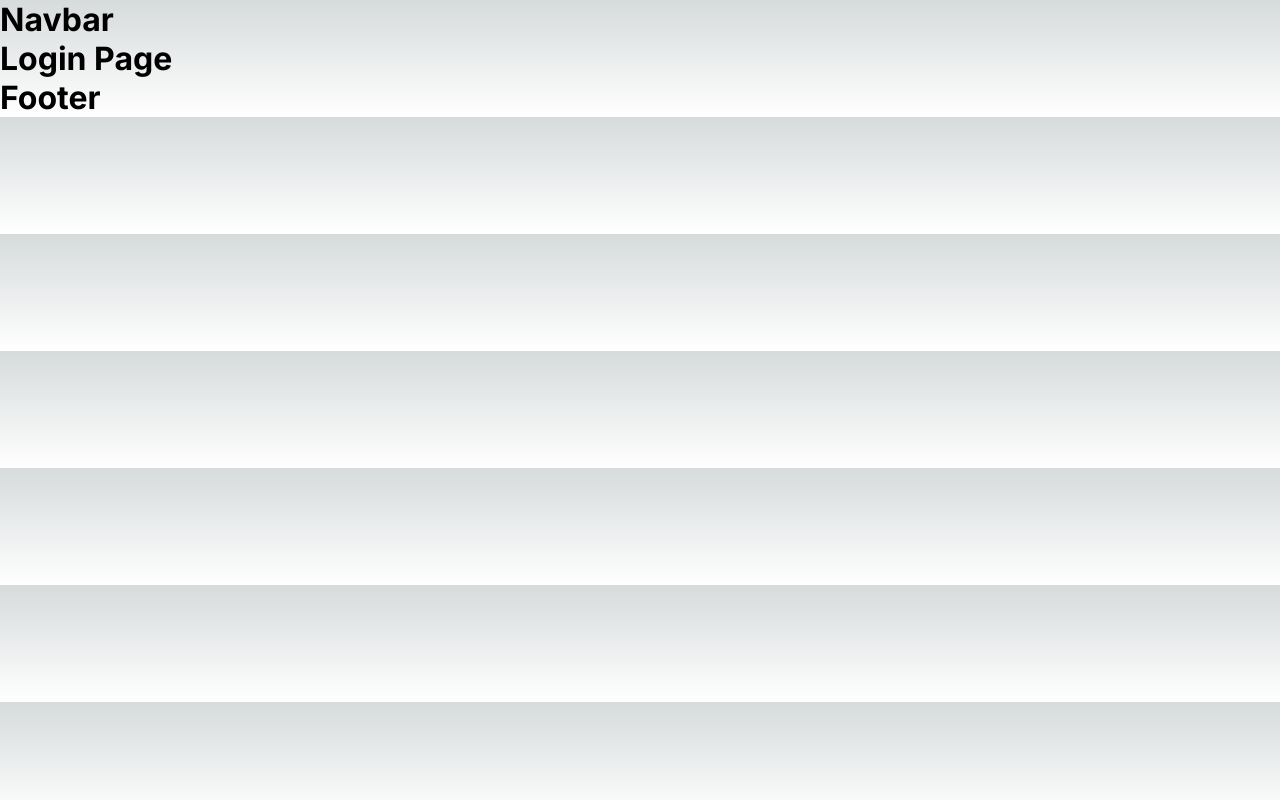
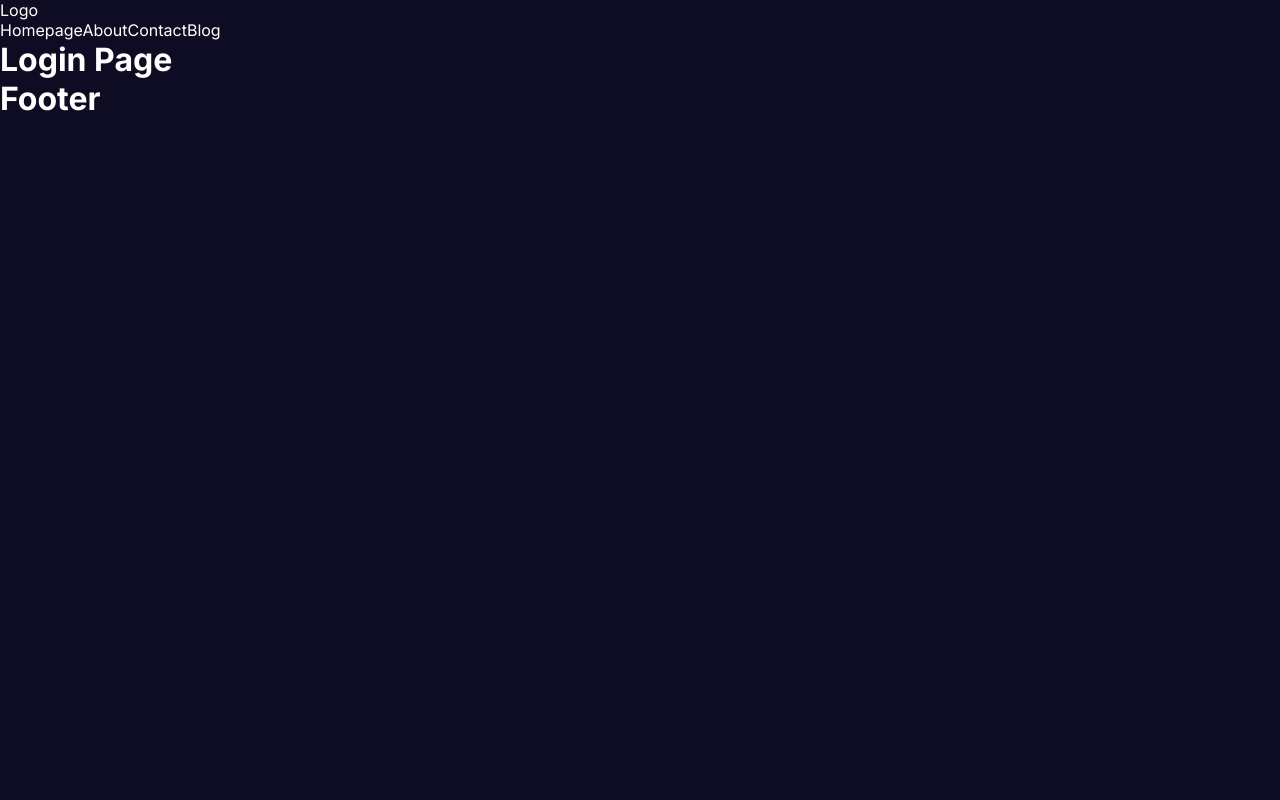
Before and after one commit to Kratosgado/kgopinion, a Next.js app: page /login in a window 1280 px wide. Built offline with nearby package versions, Linux system fonts and the light colour scheme.

Commit message:
start styling

```diff
--- a/src/app/globals.css
+++ b/src/app/globals.css
@@ -1,107 +1,23 @@
 :root {
-  --max-width: 1100px;
-  --border-radius: 12px;
-  --font-mono: ui-monospace, Menlo, Monaco, "Cascadia Mono", "Segoe UI Mono",
-    "Roboto Mono", "Oxygen Mono", "Ubuntu Monospace", "Source Code Pro",
-    "Fira Mono", "Droid Sans Mono", "Courier New", monospace;
-
-  --foreground-rgb: 0, 0, 0;
-  --background-start-rgb: 214, 219, 220;
-  --background-end-rgb: 255, 255, 255;
-
-  --primary-glow: conic-gradient(
-    from 180deg at 50% 50%,
-    #16abff33 0deg,
-    #0885ff33 55deg,
-    #54d6ff33 120deg,
-    #0071ff33 160deg,
-    transparent 360deg
-  );
-  --secondary-glow: radial-gradient(
-    rgba(255, 255, 255, 1),
-    rgba(255, 255, 255, 0)
-  );
-
-  --tile-start-rgb: 239, 245, 249;
-  --tile-end-rgb: 228, 232, 233;
-  --tile-border: conic-gradient(
-    #00000080,
-    #00000040,
-    #00000030,
-    #00000020,
-    #00000010,
-    #00000010,
-    #00000080
-  );
-
-  --callout-rgb: 238, 240, 241;
-  --callout-border-rgb: 172, 175, 176;
-  --card-rgb: 180, 185, 188;
-  --card-border-rgb: 131, 134, 135;
-}
-
-@media (prefers-color-scheme: dark) {
-  :root {
-    --foreground-rgb: 255, 255, 255;
-    --background-start-rgb: 0, 0, 0;
-    --background-end-rgb: 0, 0, 0;
-
-    --primary-glow: radial-gradient(rgba(1, 65, 255, 0.4), rgba(1, 65, 255, 0));
-    --secondary-glow: linear-gradient(
-      to bottom right,
-      rgba(1, 65, 255, 0),
-      rgba(1, 65, 255, 0),
-      rgba(1, 65, 255, 0.3)
-    );
-
-    --tile-start-rgb: 2, 13, 46;
-    --tile-end-rgb: 2, 5, 19;
-    --tile-border: conic-gradient(
-      #ffffff80,
-      #ffffff40,
-      #ffffff30,
-      #ffffff20,
-      #ffffff10,
-      #ffffff10,
-      #ffffff80
-    );
-
-    --callout-rgb: 20, 20, 20;
-    --callout-border-rgb: 108, 108, 108;
-    --card-rgb: 100, 100, 100;
-    --card-border-rgb: 200, 200, 200;
-  }
+  --bg: #0d0c22;
+  --bgSoft: #2d2db42;
+  --text: white;
+  --textSoft: #e5e5e5;
+  --btn: #3673fd;
 }
 
 * {
+  margin: 0;
+  padding: 0;
   box-sizing: border-box;
-  padding: 0;
-  margin: 0;
-}
-
-html,
-body {
-  max-width: 100vw;
-  overflow-x: hidden;
 }
 
 body {
-  color: rgb(var(--foreground-rgb));
-  background: linear-gradient(
-      to bottom,
-      transparent,
-      rgb(var(--background-end-rgb))
-    )
-    rgb(var(--background-start-rgb));
+  background-color: var(--bg);
+  color: var(--text);
 }
 
 a {
+  text-decoration: none;
   color: inherit;
-  text-decoration: none;
 }
-
-@media (prefers-color-scheme: dark) {
-  html {
-    color-scheme: dark;
-  }
-}
--- a/src/conponents/navbar/Navbar.tsx
+++ b/src/conponents/navbar/Navbar.tsx
@@ -1,7 +1,12 @@
+import Links from "./links/Links";
+
 const Navbar = () => {
   return (
     <div>
-       <h1>Navbar</h1>
+      <div>Logo</div>
+      <div>
+        <Links />
+      </div>
     </div>
   );
 };
--- /dev/null
+++ b/src/conponents/navbar/links/Links.tsx
@@ -0,0 +1,35 @@
+import Link from "next/link";
+
+const Links = () => {
+  const links: { title: string; path: string }[] = [
+    {
+      title: "Homepage",
+      path: "/",
+    },
+    {
+      title: "About",
+      path: "/about",
+    },
+    {
+      title: "Contact",
+      path: "/contact",
+    },
+    {
+      title: "Blog",
+      path: "/blog",
+    },
+  ];
+
+  return (
+    <div>
+      {links.map((link) => (
+        <Link href={link.path} key={link.title}>
+          {link.title}
+        </Link>
+      ))}
+    </div>
+  );
+};
+
+
+export default Links;
```
Also changed, not shown: src/app/error.tsx (added, +11 -0 lines), src/app/loading.tsx (added, +9 -0 lines), src/app/not-found.tsx (added, +13 -0 lines). Lines whose indentation alone changed are shown as unchanged.
